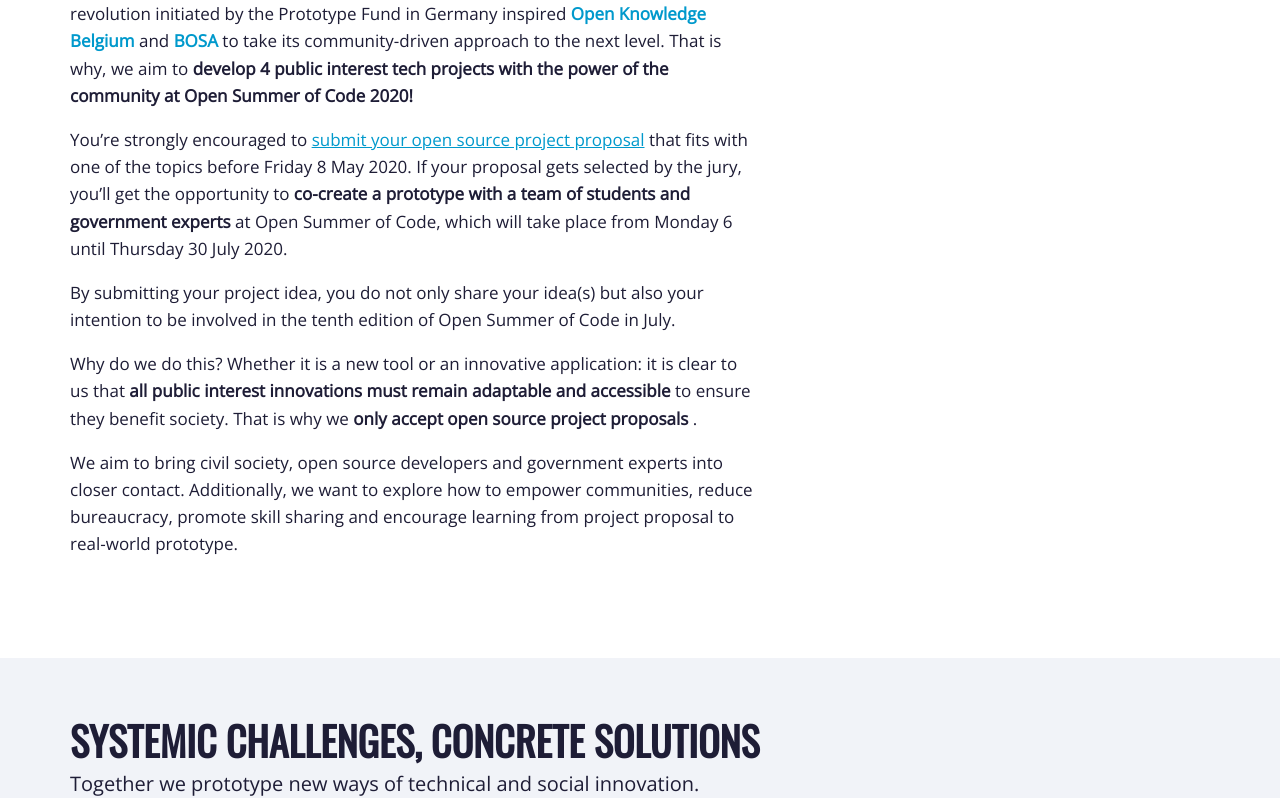
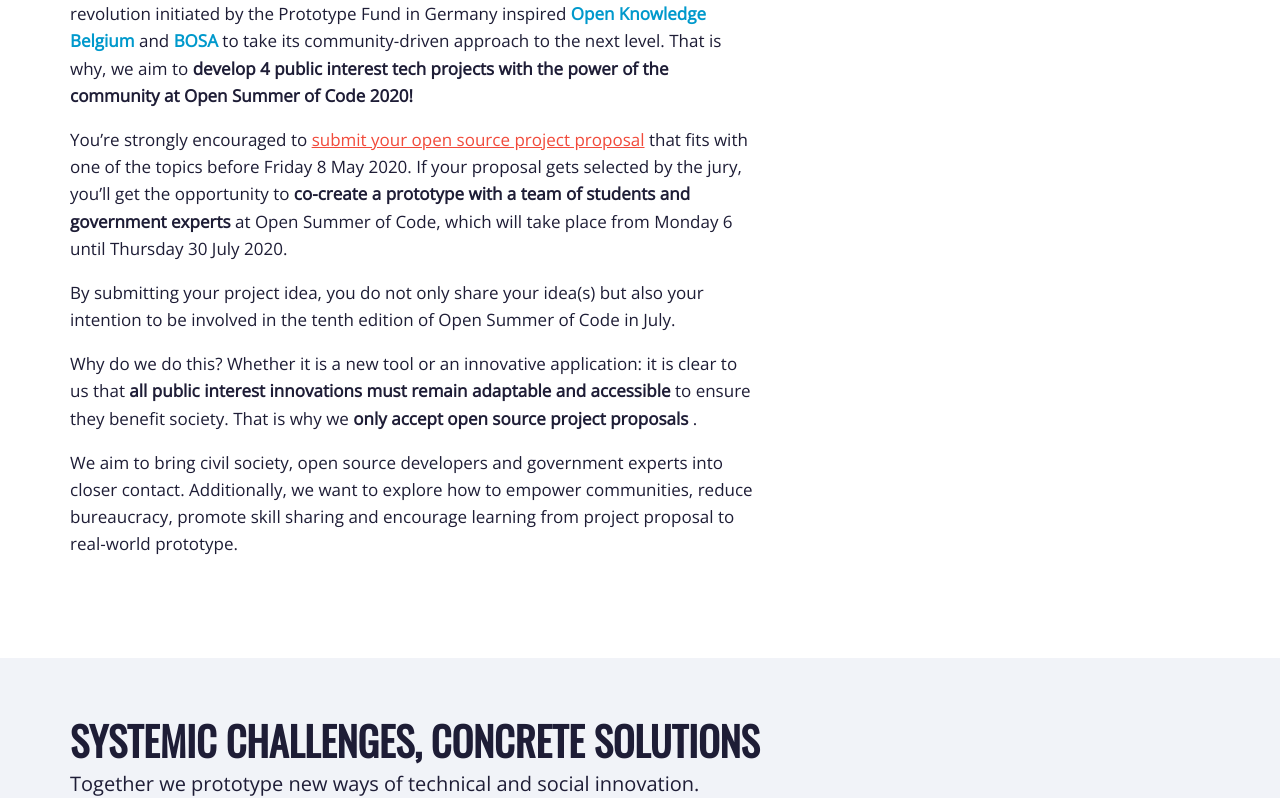
Before and after one commit to opensummerofcode/open-call, a Svelte app: page / in a window 1280 px wide. Shown: the part 1008-1806 px from the top of the page. Built offline with nearby package versions, Linux system fonts and the light colour scheme.

Commit message:
Update link colors

```diff
--- a/public/global.css
+++ b/public/global.css
@@ -77,7 +77,7 @@ a,
 a:visited,
 a:active,
 a:hover {
-  color: var(--color-light-blue);
+  color: var(--color-red);
 }
 
 input,
```
